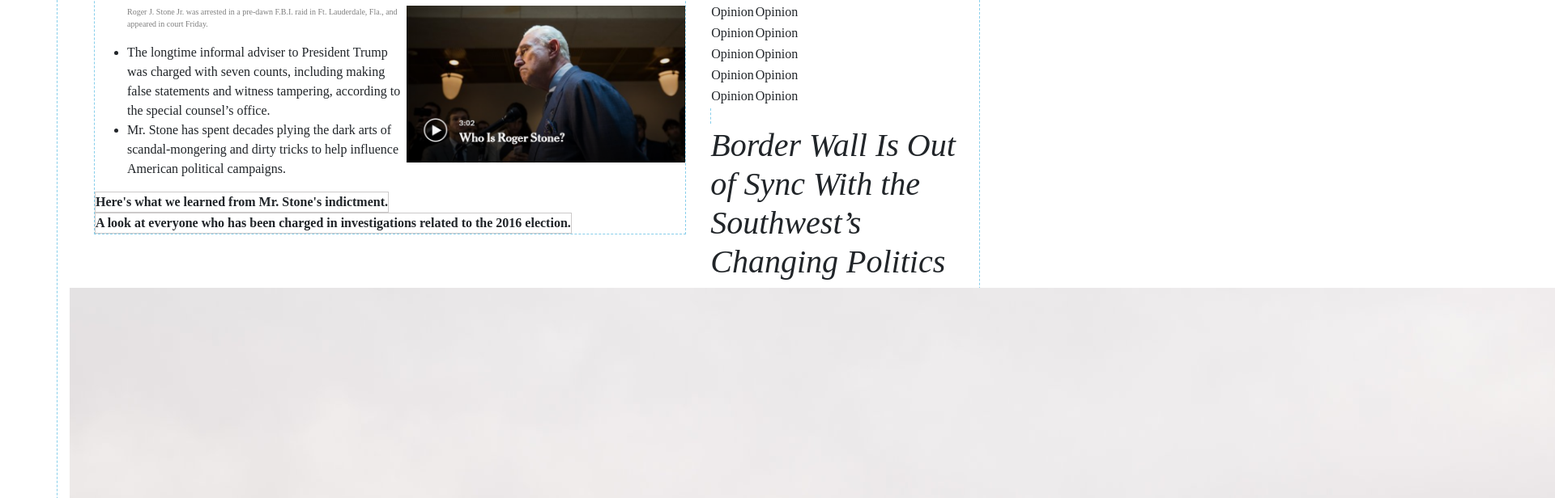
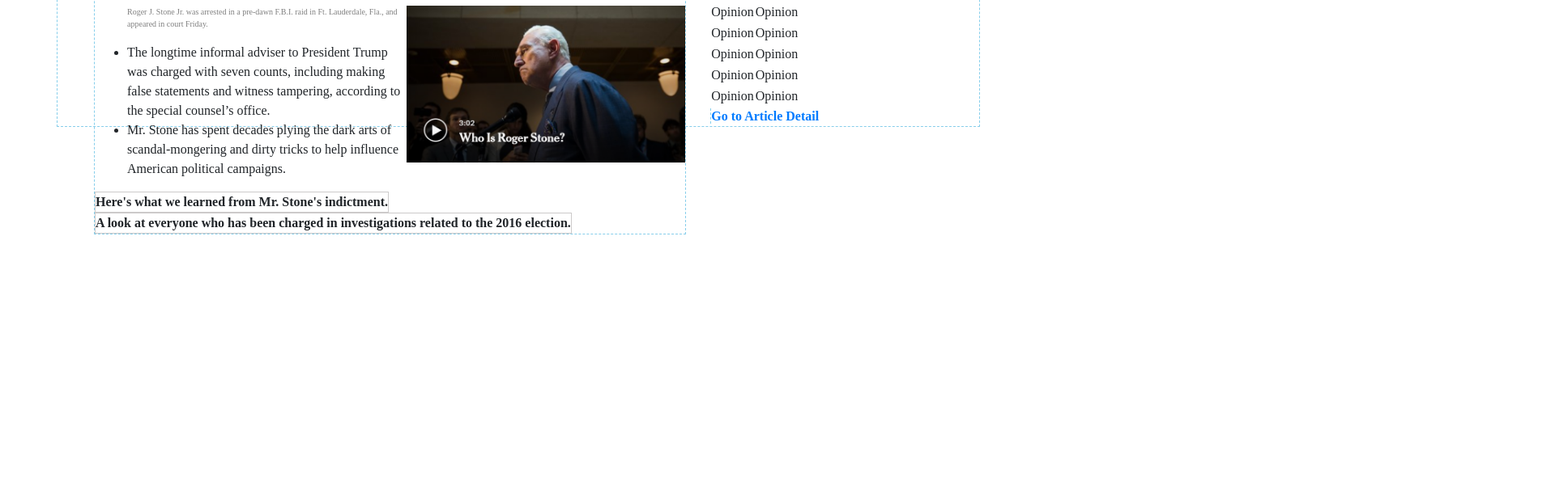
Before and after one commit to LeilaniL/NYTimes-Replica, an Angular app: page / in a window 1280 px wide. Shown: the part 200-816 px from the top of the page at 81% size, 1920 px wide, since content can reach past the window. Built offline with nearby package versions, Linux system fonts and the light colour scheme.

Commit message:
add routing

```diff
--- a/src/app/app.component.html
+++ b/src/app/app.component.html
@@ -1,3 +1,4 @@
+<!-- <navbar></navbar> -->
 <div class="navbar">
   <img class="icon" src="../assets/img/menu.png" alt="menu">
   <img class="icon" src="../assets/img/search.png" alt="menu">
@@ -6,16 +7,11 @@
   <button class="navbtn">Subscribe Now</button>
   <button class="navbtn">Log In</button>
 </div>
-<!-- ********** should be a featured-articles component here *********** -->
-
-
-
 
 <!-- <banner-ad></banner-ad> -->
-<!-- <navbar></navbar> -->
 <!--<header-skybox></header-skybox>-->
 <featured-articles></featured-articles>
-<!-- ********** should be an opinion-sidebar component here *********** -->
+<!-- <featured-opinion></featured-opinion> -->
 <div class="opinion-featured">
   <h3>I will have a bunch of opinions!</h3>
   <table>
@@ -49,5 +45,10 @@
     </tr>
   </table>
 </div>
-<app-read-article></app-read-article>
+<!-- *******placeholder for article detail component******* -->
+<b>
+  <a routerLink="read-article">Go to Article Detail</a>
+</b>
+<router-outlet></router-outlet>
+
 <!-- <sections-footer></sections-footer> -->
--- a/src/app/app.component.ts
+++ b/src/app/app.component.ts
@@ -1,4 +1,5 @@
 import { Component } from '@angular/core';
+import { Router } from '@angular/router';
 import { FeaturedArticle } from '../app/featured-articles/models/FeaturedArticle';
 
 @Component({
@@ -9,6 +10,8 @@ import { FeaturedArticle } from '../app/featured-articles/models/FeaturedArticle
 export class AppComponent {
   title = 'nytimes';
 
+  constructor(private router: Router) { };
+
   topStory = new FeaturedArticle("Trump backs down over shutdown", "government shutdown", "lorem ipsum ipsum", "lorem lorem ipsum ipsum");
   otherStory = new FeaturedArticle("Bad stuff happening in Venezuela", "Venezuela", "lorem ipsum ipsum", "lorem lorem ipsum ipsum");
 
--- /dev/null
+++ b/src/app/app.routing.ts
@@ -0,0 +1,19 @@
+import { Routes, RouterModule } from '@angular/router';
+import { ModuleWithProviders } from '@angular/core';
+import { FeaturedArticle } from '../app/featured-articles/models/FeaturedArticle';
+import { FeaturedArticleComponent } from '../app/featured-articles/featured-articles.component';
+import { ReadArticleComponent } from '../app/read-article/read-article.component';
+
+const appRoutes: Routes = [
+  // {
+  //     path: '',
+  //     component: HomepageComponent
+  // },
+  {
+    path: 'read-article',
+    component: ReadArticleComponent
+  }
+
+];
+
+export const routing: ModuleWithProviders = RouterModule.forRoot(appRoutes);
--- a/src/app/featured-articles/featured-articles.component.ts
+++ b/src/app/featured-articles/featured-articles.component.ts
@@ -5,7 +5,7 @@ import { Component, OnInit } from '@angular/core';
   templateUrl: './featured-articles.component.html',
   styleUrls: ['./featured-articles.component.css']
 })
-export class FeaturedArticlesComponent implements OnInit {
+export class FeaturedArticleComponent implements OnInit {
 
   constructor() { }
 
--- a/src/app/read-article/read-article.component.html
+++ b/src/app/read-article/read-article.component.html
@@ -1,6 +1,6 @@
-<!-- <app-root></app-root> -->
 <!-- should be nav-bar component above -->
 <!-- <banner-ad></banner-ad> -->
+
 <h1 class="articleHeadline">Border Wall Is Out of Sync With the Southwest’s Changing Politics</h1>
 <figure>
   <img src="../../assets/img/largeArticle.jpg" alt="border">
--- a/src/app/read-article/read-article.component.ts
+++ b/src/app/read-article/read-article.component.ts
@@ -1,7 +1,7 @@
 import { Component, OnInit } from '@angular/core';
 
 @Component({
-  selector: 'app-read-article',
+  selector: 'read-article',
   templateUrl: './read-article.component.html',
   styleUrls: ['./read-article.component.css']
 })
```
Also changed, not shown: src/app/app.module.ts (+6 -4 lines), 1 other file (tests, documents, lock files or other folders).
